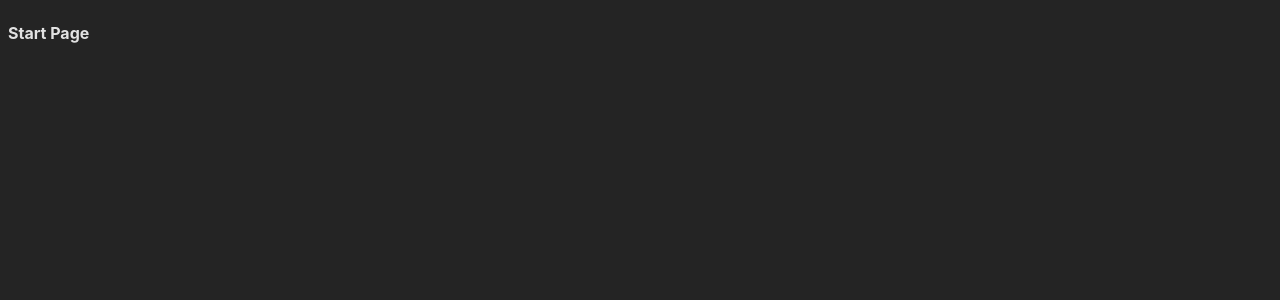
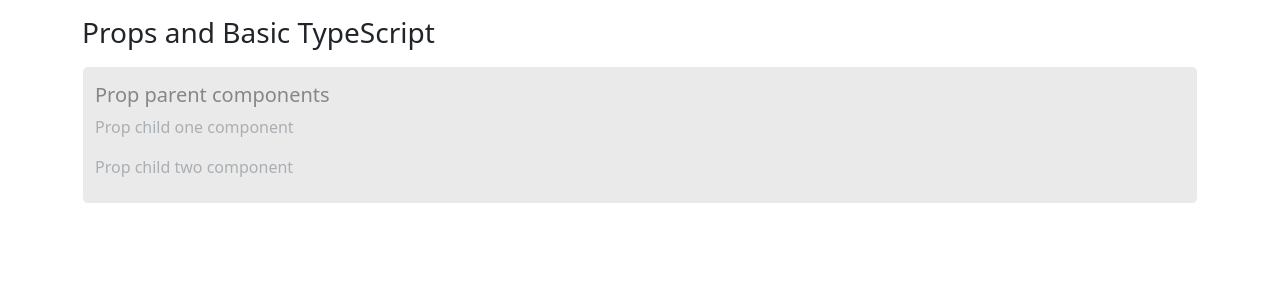
Before and after one commit to mpbalghari/ex-four, a React (Vite) app: page / in a window 1280 px wide. Shown: the top 300 px of the page. Built offline with nearby package versions, Linux system fonts and the light colour scheme.

Commit message:
Basic style using bootstrap and scss

```diff
--- a/package.json
+++ b/package.json
@@ -10,7 +10,7 @@
     "lint": "eslint .",
     "preview": "vite preview",
     "predeploy": "npm run build",
-    "deploy": "vite build && ph-pages -d dist"
+    "deploy": "vite build && gh-pages -d dist"
   },
   "dependencies": {
     "bootstrap": "^5.3.3",
--- a/src/App.css
+++ b/src/App.css
@@ -1,32 +1,7 @@
-#root {
-  max-width: 1280px;
-  margin: 0 auto;
-  padding: 2rem;
-  text-align: center;
-}
-.logo.react:hover {
-  filter: drop-shadow(0 0 2em #61dafbaa);
+.bg-gray {
+  background: rgb(234, 234, 234);
 }
 
-@keyframes logo-spin {
-  from {
-    transform: rotate(0deg);
-  }
-  to {
-    transform: rotate(360deg);
-  }
-}
-
-@media (prefers-reduced-motion: no-preference) {
-  a:nth-of-type(2) .logo {
-    animation: logo-spin infinite 20s linear;
-  }
-}
-
-.card {
-  padding: 2em;
-}
-
-.read-the-docs {
-  color: #888;
-}
+:root {
+  background-color: rgb(255, 255, 255);
+}/*# sourceMappingURL=App.css.map */
--- a/src/App.jsx
+++ b/src/App.jsx
@@ -1,9 +1,14 @@
 import React from 'react'
-
+import 'bootstrap/dist/css/bootstrap.min.css';
+import MainProps from './props/MainProps';
+import "./App.css"
 function App() {
   return (
     <>
-      <h4>Start Page</h4>
+      <div className='container pb-4 pt-3'>
+        <h3 className='pb-2'>Props and Basic TypeScript</h3>
+        <MainProps />
+      </div>
     </>
   )
 }
--- /dev/null
+++ b/src/App.scss
@@ -0,0 +1,6 @@
+.bg-gray{
+    background: rgb(234, 234, 234);
+}
+:root{
+    background-color: rgb(255, 255, 255);
+}
--- a/src/index.css
+++ b/src/index.css
@@ -2,11 +2,8 @@
   font-family: Inter, system-ui, Avenir, Helvetica, Arial, sans-serif;
   line-height: 1.5;
   font-weight: 400;
-
+  background-color: #1d1d1e;
   color-scheme: light dark;
-  color: rgba(255, 255, 255, 0.87);
-  background-color: #242424;
-
   font-synthesis: none;
   text-rendering: optimizeLegibility;
   -webkit-font-smoothing: antialiased;
--- /dev/null
+++ b/src/props/MainProps.tsx
@@ -0,0 +1,20 @@
+import React from 'react'
+import Prop1 from './Prop1'
+import Prop2 from './Prop2'
+import 'bootstrap/dist/css/bootstrap.min.css';
+import "/src/App.css"
+function MainProps() {
+    return (
+        <>
+         <div className="container border bg-gray border-white rounded-2 pt-2 pb-2 ">
+            <h5 className="text-2 opacity-50 pt-2 mb-2 "> Prop parent components </h5>
+            <div>
+                <Prop1 />
+                <Prop2 />
+            </div>
+        </div>
+        </>
+    )
+}
+
+export default MainProps
--- /dev/null
+++ b/src/props/Prop1.tsx
@@ -0,0 +1,8 @@
+import React from 'react'
+function Prop1() {
+  return (
+    <p className="text-2 opacity-50 text-secondary">Prop child one component</p>
+  )
+}
+
+export default Prop1
--- /dev/null
+++ b/src/props/Prop2.tsx
@@ -0,0 +1,9 @@
+import React from 'react'
+
+function Prop2() {
+  return (
+    <p className="text-2 opacity-50 text-secondary">Prop child two component</p>
+  )
+}
+
+export default Prop2
--- a/src/style.css
+++ /dev/null
@@ -1,3 +0,0 @@
-:root {
-  background-color: #19e;
-}/*# sourceMappingURL=style.css.map */
--- a/src/style.scss
+++ /dev/null
@@ -1,3 +0,0 @@
-:root{
-    background-color: #19e;
-}
```
Also changed, not shown: 2 other files (tests, documents, lock files or other folders).
